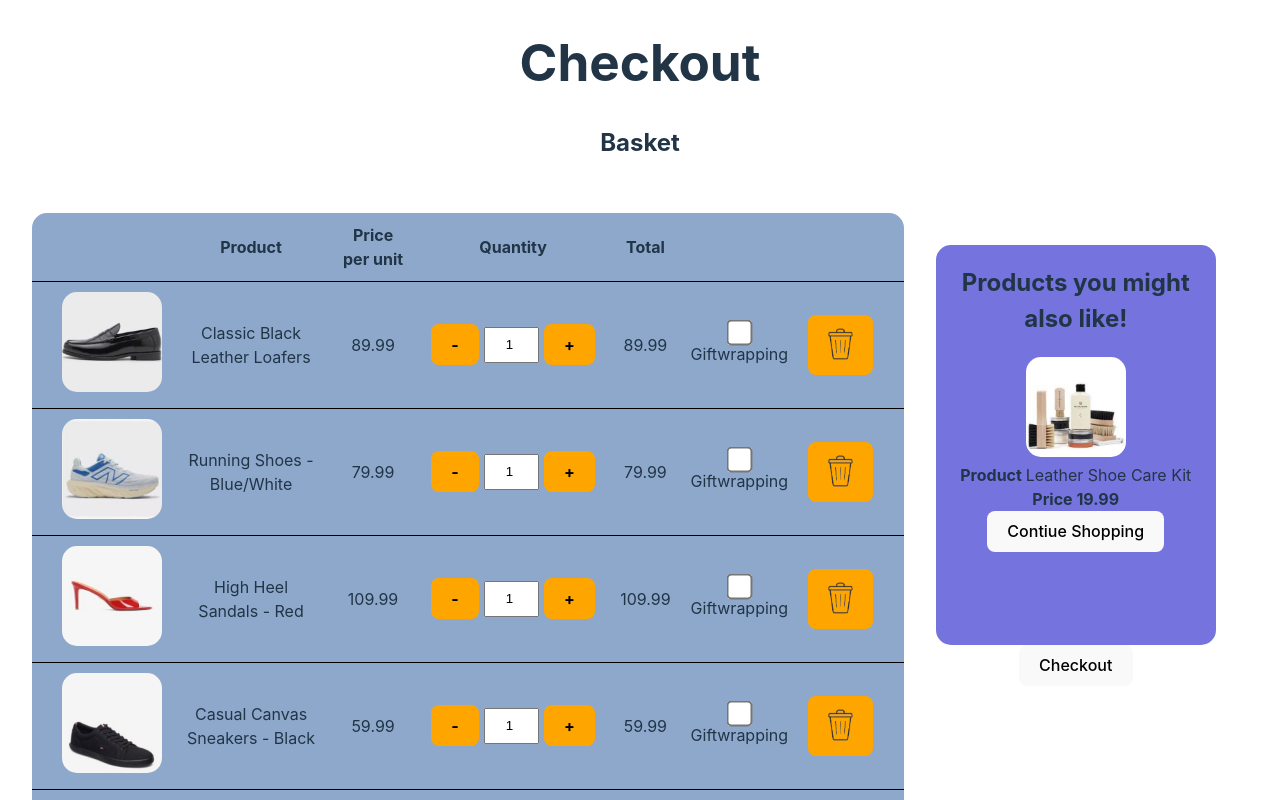
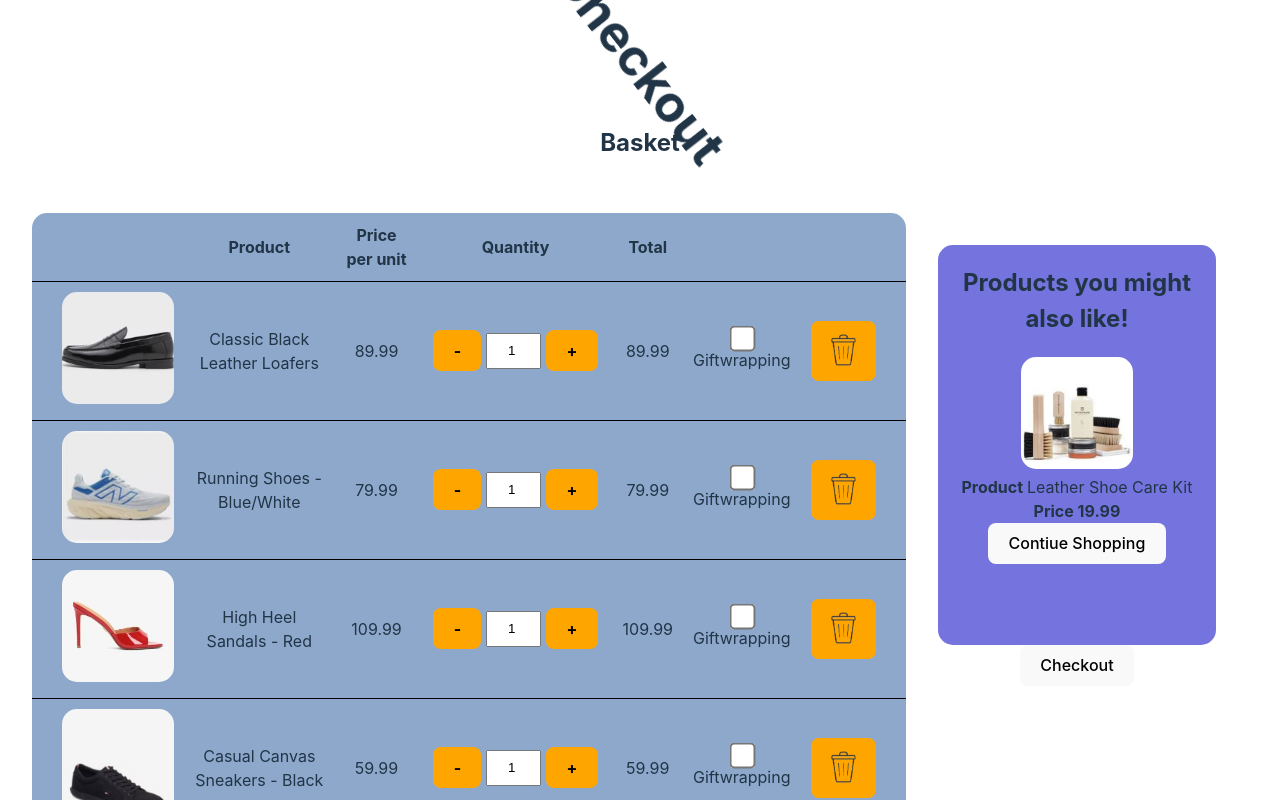
Before and after one commit to Jakob-SA/webstoreFrontend, a React (Vite) app: page / in a window 1280 px wide. Shown: the top 800 px of the page. Built offline with nearby package versions, Linux system fonts and the light colour scheme.

Commit message:
Some things from his presentation

```diff
--- a/src/App.css
+++ b/src/App.css
@@ -4,7 +4,23 @@
   padding: 0rem;
   text-align: center;
 }
-
+.app {
+  max-width: 600px;
+  margin: 0 auto;
+}
+body {
+  --outside-color: #e61919;  ;
+  --background-color: #f5f5f5;
+  --brand-color: #3b4538;
+  --primary-color: #ff6600;
+  margin: 0;
+}
+main {
+  background-color: var(--background-color);
+  box-shadow: 0 0 10px rgba(0, 0, 0, 0.2);
+  border-radius: 0.4em;
+  padding: 1em;
+}
 
 
 .productImages:hover {
@@ -12,9 +28,10 @@
   transition: transform 0.5s;
 }
 .productImages {
+  width: 7em ;
+  height: 7em;
+  object-fit: cover;
   border-radius: 15px;
-  width: 100px;
-  height: 100px;
 }
 
 .shoppingCart {
@@ -97,6 +114,7 @@
 }
 .button:hover {
   background-color: whitesmoke;
+  border-color: black;
 }
 input [type="number"] {
   width: 100px;
@@ -137,15 +155,7 @@ input [type="number"] {
 }
 
 @media (prefers-reduced-motion: no-preference) {
-  a:nth-of-type(2) .logo {
-    animation: logo-spin infinite 20s linear;
+  .logo-spin{
+    animation: logo-spin infinite 5s linear;
   }
 }
-
-.card {
-  padding: 2em;
-}
-
-.read-the-docs {
-  color: #888;
-}
--- a/src/assets/scripts/basket.tsx
+++ b/src/assets/scripts/basket.tsx
@@ -12,6 +12,7 @@ function Basket() {
   };
 
   const updateTotalPrice = (productID: number, price: number) => {
+    //would like this to not be stateful
     setPrices(prices.set(productID, price));
     var tempTotalPrice = 0;
     Array.from(prices.values()).forEach((price) => {
--- a/src/assets/scripts/header.tsx
+++ b/src/assets/scripts/header.tsx
@@ -1,8 +1,7 @@
-
 function Header() {
   return (
     <div>
-      <h1>Checkout</h1>
+      <h1 className="logo-spin">Checkout</h1>
       <h2> Basket</h2>
     </div>
   );
```
